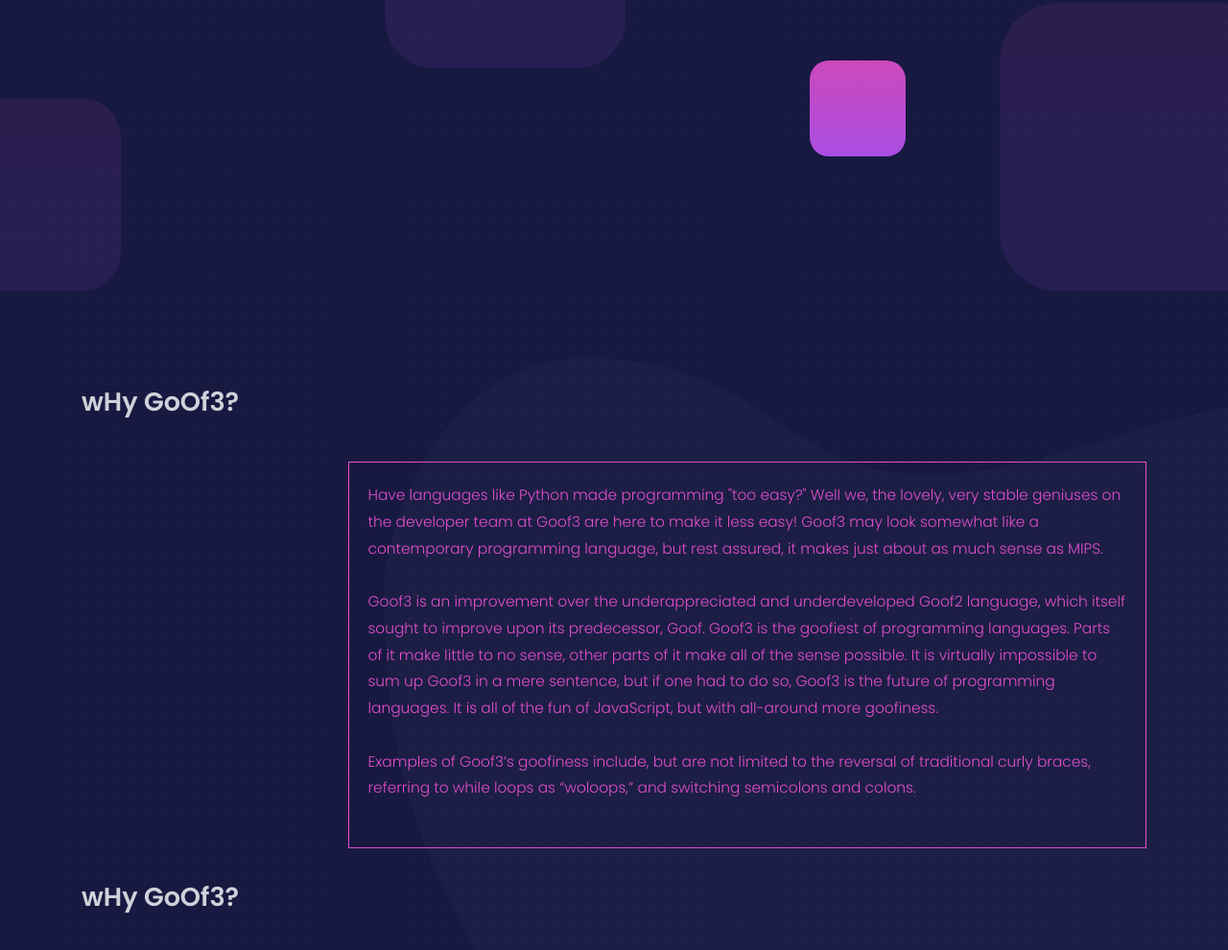
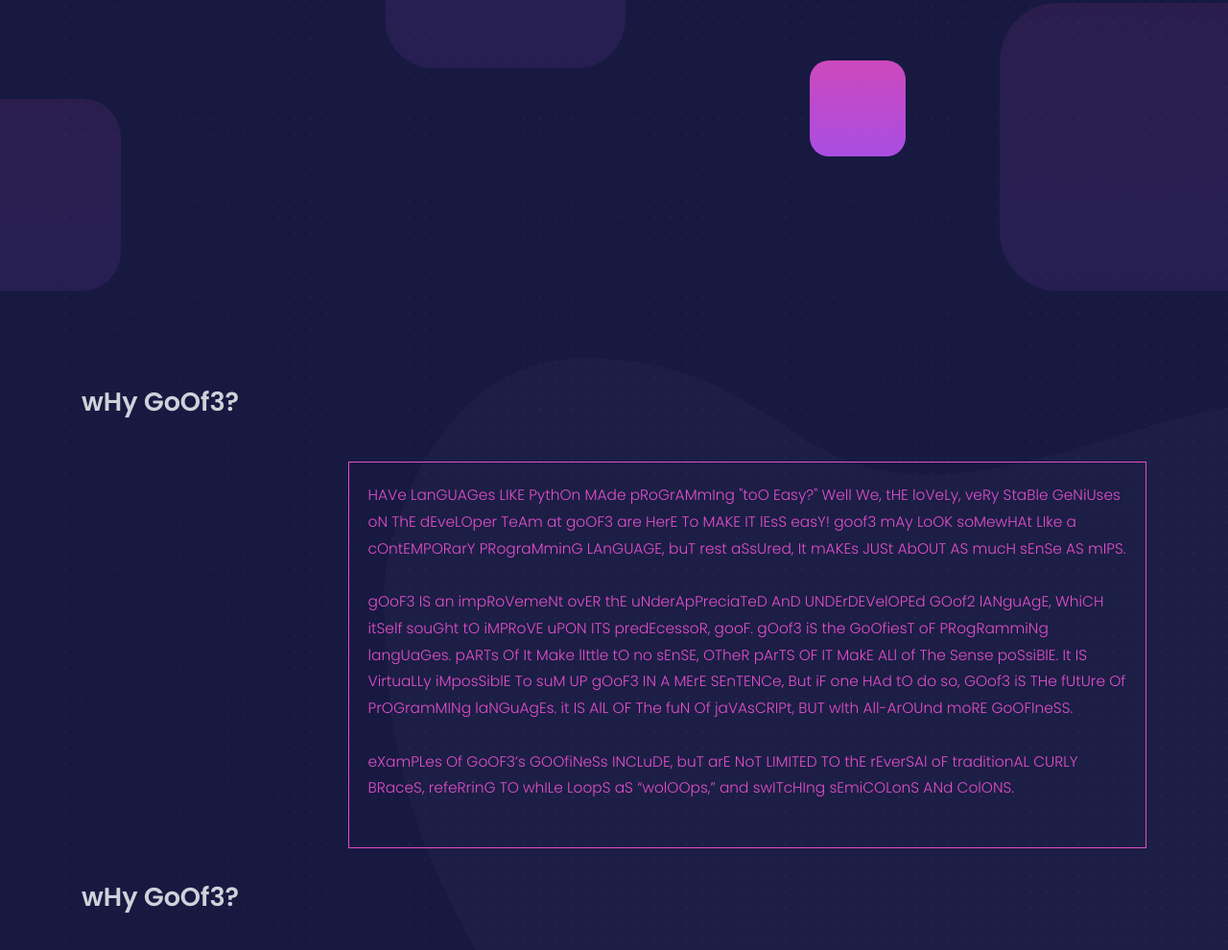
Before and after one commit to kevinusername/Goof3, a website: page docs/index.html in a window 1280 px wide. Shown: the part 497-1487 px from the top of the page at 96% size. Drawn offline with Linux system fonts and the light colour scheme.

Commit message:
greatly improved website

```diff
--- /dev/null
+++ b/docs/assets/js/stupify.js
@@ -0,0 +1,17 @@
+const stupify = (element) => {
+    let originalText = element.innerHTML;
+    let stupidString = originalText.toLowerCase().split('');
+
+    for (let i = 0; i < originalText.length; i++) {
+        const rando = Math.random();
+        if (rando < 0.5) {
+            stupidString[i] = stupidString[i].toUpperCase();
+        }
+    }
+
+    element.innerHTML = stupidString.join('');
+};
+
+const textBlocks = document.querySelectorAll('p');
+
+textBlocks.forEach(element => stupify(element));
--- a/docs/index.html
+++ b/docs/index.html
@@ -77,6 +77,7 @@
   <script src="./assets/demo/demo.js"></script>
   <!-- Control Center for Black UI Kit: parallax effects, scripts for the example pages etc -->
   <script src="./assets/js/blk-design-system.min.js?v=1.0.0" type="text/javascript"></script>
+  <script src="./assets/js/stupify.js" type="text/javascript"></script>
   <script>
     $(document).ready(function() {
       blackKit.initDatePicker();
```
